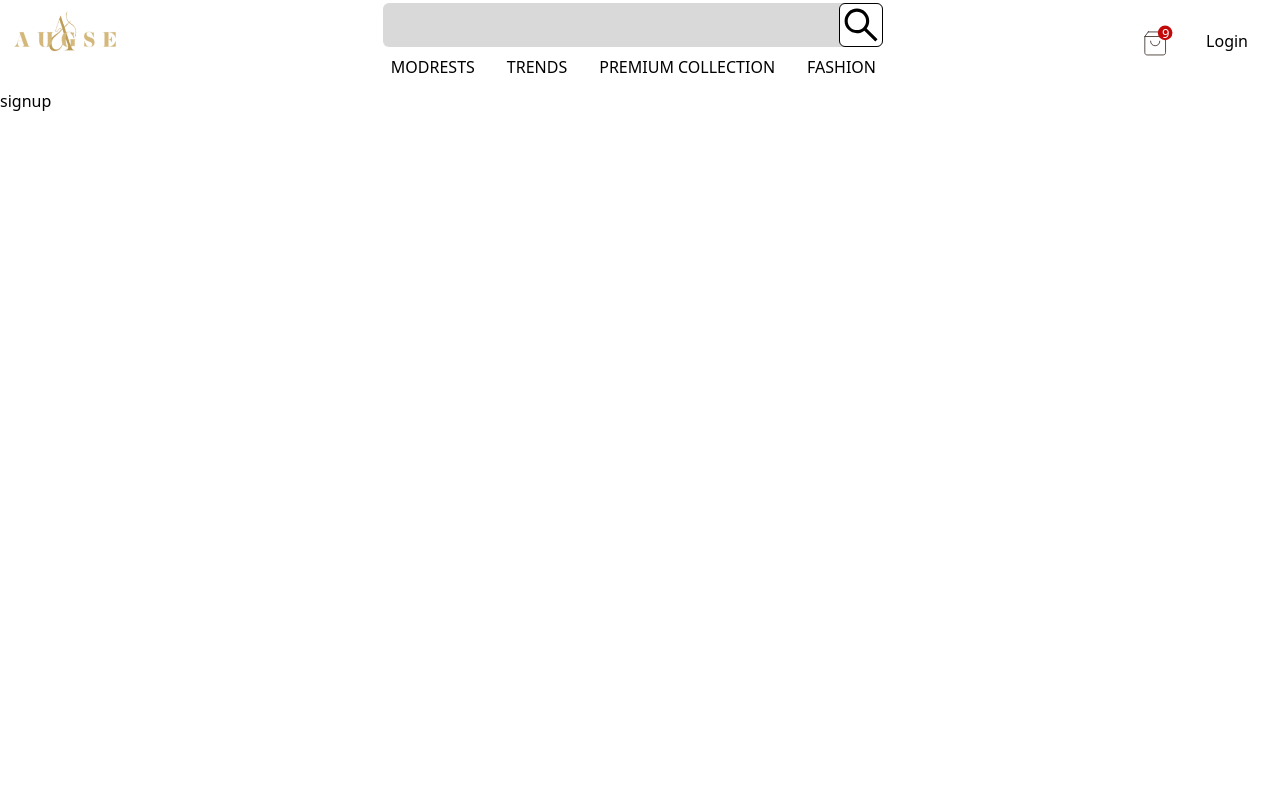
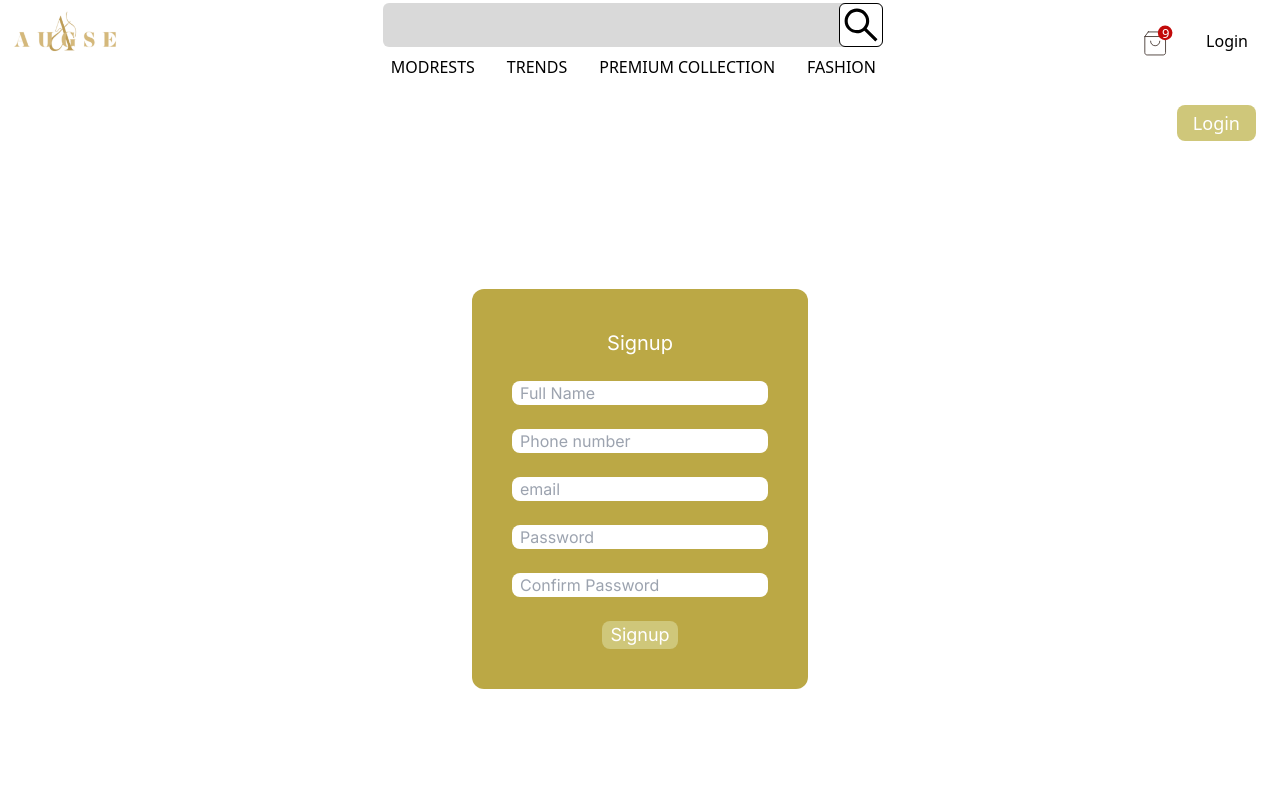
Before and after one commit to Chandan17801/frontend-temp, a Next.js app: page /users/signup in a window 1280 px wide. Shown: the top 800 px of the page. Built offline with nearby package versions, Linux system fonts and the light colour scheme.

Commit message:
login register reset password

```diff
--- a/src/pages/users/login.jsx
+++ b/src/pages/users/login.jsx
@@ -1,5 +1,6 @@
 import React, { useState } from "react";
 import { Inter } from "next/font/google";
+import Link from "next/link";
 
 const inter = Inter({ subsets: ["latin"] });
 
@@ -18,20 +19,21 @@ const Login = () => {
     console.log("Submited");
   };
   return (
-    <section className=" min-h-screen flex justify-center items-center absolute top-0 left-0 w-full bg bg-transparent">
+    <div className="relative">
+      <section className=" min-h-screen  flex justify-center items-center absolute top-0 left-0 w-full bg bg-transparent">
         <form
           onSubmit={handleSubmit}
           className={`flex flex-col justify-center items-center gap-6 bg-[#A89011C7] p-10 rounded-xl ${inter.className}`}
         >
           <h6 className="text-white text-xl">Login</h6>
           <input
-          className="rounded-lg px-2 "
+            className="rounded-lg px-2 sm:w-64 w-56 focus:outline-yellow-200 shadow-2xl shadow-white"
             type="text"
             name="email"
             onChange={handleChnage}
           />
           <input
-          className="rounded-lg px-2 "
+            className="rounded-lg px-2 sm:w-64 w-56 focus:outline-yellow-200 shadow-2xl shadow-white"
             type="password"
             name="password"
             onChange={handleChnage}
@@ -43,6 +45,12 @@ const Login = () => {
           />
         </form>
       </section>
+      <Link href={"/users/signup"}>
+        <button className="rounded-lg px-4 py-1 absolute right-6 top-4 bg-[#CFC77A] text-white text-lg cursor-pointer hover:opacity-90">
+          Signup
+        </button>
+      </Link>
+    </div>
   );
 };
 
--- a/src/pages/users/reset_password.jsx
+++ b/src/pages/users/reset_password.jsx
@@ -1,9 +1,74 @@
-import React from 'react'
+import React, { useState } from "react";
+import { Inter } from "next/font/google";
+import Link from "next/link";
 
-const reset_password = () => {
+const inter = Inter({ subsets: ["latin"] });
+
+
+const Retrive_Password = () => {
+  const [loginData, setLoginData] = useState({});
+  // Chnage handler
+  const handleChnage = (e) => {
+    setLoginData({
+      ...loginData,
+      [e.target.name]: e.target.value,
+    });
+  };
+  //   submit Handler
+  const handleSubmit = (e) => {
+    e.preventDefault();
+    console.log("Submited");
+  };
   return (
-    <div>reset_password</div>
-  )
-}
+    <div className="relative">
+      <section className=" min-h-screen  flex justify-center items-center absolute top-0 left-0 w-full bg bg-transparent">
+        <form
+          onSubmit={handleSubmit}
+          className={`flex flex-col justify-center items-center gap-6 bg-[#A89011C7] p-10 rounded-xl ${inter.className}`}
+        >
+          <h6 className="text-white text-xl">Retrive Password</h6>
+          <input
+            className="rounded-lg px-2 sm:w-64 w-56 focus:outline-yellow-200 shadow-2xl shadow-white"
+            type="text"
+            name="phone"
+            onChange={handleChnage}
+            placeholder="Enter your Phone Number"
+          />
+          <input
+            className="rounded-lg px-2 sm:w-64 w-56 focus:outline-yellow-200 shadow-2xl shadow-white"
+            type="text"
+            name="otp"
+            onChange={handleChnage}
+            placeholder="SMS verification code"
+          />
+          <input
+            className="rounded-lg px-2 sm:w-64 w-56 focus:outline-yellow-200 shadow-2xl shadow-white"
+            type="password"
+            name="password"
+            onChange={handleChnage}
+            placeholder="Enter new Password"
+          />
+          <input
+            className="rounded-lg px-2 sm:w-64 w-56 focus:outline-yellow-200 shadow-2xl shadow-white"
+            type="password"
+            name="password"
+            onChange={handleChnage}
+            placeholder="Confirm new Password"
+          />
+          <input
+            className="rounded-lg px-2 bg-[#CFC77A] text-white text-lg cursor-pointer hover:opacity-90"
+            type="submit"
+            value="Retrive Password"
+          />
+        </form>
+      </section>
+      <Link href={"/users/login"}>
+        <button className="rounded-lg px-4 py-1 absolute right-6 top-4 bg-[#CFC77A] text-white text-lg cursor-pointer hover:opacity-90">
+          Login
+        </button>
+      </Link>
+    </div>
+  );
+};
 
-export default reset_password
+export default Retrive_Password
--- a/src/pages/users/signup.jsx
+++ b/src/pages/users/signup.jsx
@@ -1,9 +1,81 @@
-import React from 'react'
+import React, { useState } from "react";
+import { Inter } from "next/font/google";
+import Link from "next/link";
 
-const signup = () => {
+const inter = Inter({ subsets: ["latin"] });
+
+
+const Signup = () => {
+  const [loginData, setLoginData] = useState({});
+  // Chnage handler
+  const handleChnage = (e) => {
+    setLoginData({
+      ...loginData,
+      [e.target.name]: e.target.value,
+    });
+  };
+  //   submit Handler
+  const handleSubmit = (e) => {
+    e.preventDefault();
+    console.log("Submited");
+  };
   return (
-    <div>signup</div>
-  )
-}
+    <div className="relative">
+      <section className=" min-h-screen  flex justify-center items-center absolute top-0 left-0 w-full bg bg-transparent">
+        <form
+          onSubmit={handleSubmit}
+          className={`flex flex-col justify-center items-center gap-6 bg-[#A89011C7] p-10 rounded-xl ${inter.className}`}
+        >
+          <h6 className="text-white text-xl">Signup</h6>
+          <input
+            className="rounded-lg px-2 sm:w-64 w-56 focus:outline-yellow-200 shadow-2xl shadow-white"
+            type="text"
+            name="name"
+            onChange={handleChnage}
+            placeholder="Full Name"
+          />
+          <input
+            className="rounded-lg px-2 sm:w-64 w-56 focus:outline-yellow-200 shadow-2xl shadow-white"
+            type="text"
+            name="phone"
+            onChange={handleChnage}
+            placeholder="Phone number"
+          />
+          <input
+            className="rounded-lg px-2 sm:w-64 w-56 focus:outline-yellow-200 shadow-2xl shadow-white"
+            type="text"
+            name="email"
+            onChange={handleChnage}
+            placeholder="email"
+          />
+          <input
+            className="rounded-lg px-2 sm:w-64 w-56 focus:outline-yellow-200 shadow-2xl shadow-white"
+            type="password"
+            name="password"
+            onChange={handleChnage}
+            placeholder="Password"
+          />
+          <input
+            className="rounded-lg px-2 sm:w-64 w-56 focus:outline-yellow-200 shadow-2xl shadow-white"
+            type="password"
+            name="password"
+            onChange={handleChnage}
+            placeholder="Confirm Password"
+          />
+          <input
+            className="rounded-lg px-2 bg-[#CFC77A] text-white text-lg cursor-pointer hover:opacity-90"
+            type="submit"
+            value="Signup"
+          />
+        </form>
+      </section>
+      <Link href={"/users/login"}>
+        <button className="rounded-lg px-4 py-1 absolute right-6 top-4 bg-[#CFC77A] text-white text-lg cursor-pointer hover:opacity-90">
+          Login
+        </button>
+      </Link>
+    </div>
+  );
+};
 
-export default signup
+export default Signup;
```
Also changed, not shown: public/bgImage.png (added). Lines whose indentation alone changed are shown as unchanged.
